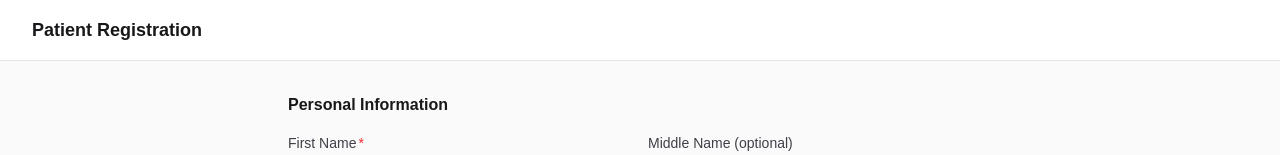
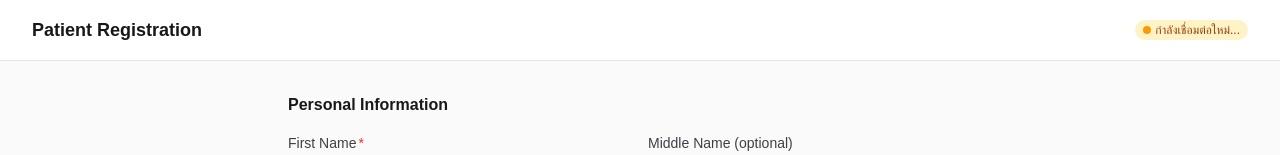
Before and after one commit to coeStrayCat/real-time-patient-input-form, a Next.js app: page /form in a window 1280 px wide. Shown: the top 155 px of the page. Built offline with nearby package versions, Linux system fonts and the light colour scheme; no server answers.

Commit message:
feat: add connection status management and display in patient form layout

```diff
--- a/app/form/page.js
+++ b/app/form/page.js
@@ -1,9 +1,10 @@
 import PatientFormLayout from "@/components/templates/PatientFormLayout";
 import PatientForm from "@/components/organisms/PatientForm";
+import PatientConnectionStatus from "@/components/organisms/PatientConnectionStatus";
 
 export default function FormPage() {
   return (
-    <PatientFormLayout>
+    <PatientFormLayout headerRight={<PatientConnectionStatus />}>
       <PatientForm />
     </PatientFormLayout>
   );
--- /dev/null
+++ b/components/molecules/ConnectionStatusBadge.jsx
@@ -0,0 +1,19 @@
+import Badge from "@/components/atoms/Badge";
+import StatusDot from "@/components/atoms/StatusDot";
+
+const STATUS_CONFIG = {
+  connected: { label: "เชื่อมต่อแล้ว", color: "green" },
+  reconnecting: { label: "กำลังเชื่อมต่อใหม่...", color: "amber" },
+  offline: { label: "ออฟไลน์", color: "zinc" },
+};
+
+export default function ConnectionStatusBadge({ status }) {
+  const config = STATUS_CONFIG[status] ?? STATUS_CONFIG.offline;
+
+  return (
+    <Badge color={config.color}>
+      <StatusDot color={config.color} />
+      {config.label}
+    </Badge>
+  );
+}
--- /dev/null
+++ b/components/organisms/PatientConnectionStatus.jsx
@@ -0,0 +1,9 @@
+"use client";
+
+import ConnectionStatusBadge from "@/components/molecules/ConnectionStatusBadge";
+import { usePatientStore } from "@/lib/store/usePatientStore";
+
+export default function PatientConnectionStatus() {
+  const status = usePatientStore((state) => state.connectionStatus);
+  return <ConnectionStatusBadge status={status} />;
+}
--- a/components/organisms/PatientForm.jsx
+++ b/components/organisms/PatientForm.jsx
@@ -28,13 +28,33 @@ export default function PatientForm() {
   const setField = usePatientStore((state) => state.setField);
   const setErrors = usePatientStore((state) => state.setErrors);
   const markSubmitted = usePatientStore((state) => state.markSubmitted);
+  const setConnectionStatus = usePatientStore((state) => state.setConnectionStatus);
   const [isSubmitting, setIsSubmitting] = useState(false);
 
   useEffect(() => {
     const patientId = getOrCreatePatientId();
     const socket = getSocket();
     socket.emit(EVENTS.PATIENT_JOIN, { patientId });
-  }, []);
+
+    function updateStatus() {
+      if (!navigator.onLine) setConnectionStatus("offline");
+      else if (socket.connected) setConnectionStatus("connected");
+      else setConnectionStatus("reconnecting");
+    }
+
+    updateStatus();
+    socket.on("connect", updateStatus);
+    socket.on("disconnect", updateStatus);
+    window.addEventListener("online", updateStatus);
+    window.addEventListener("offline", updateStatus);
+
+    return () => {
+      socket.off("connect", updateStatus);
+      socket.off("disconnect", updateStatus);
+      window.removeEventListener("online", updateStatus);
+      window.removeEventListener("offline", updateStatus);
+    };
+  }, [setConnectionStatus]);
 
   useEffect(() => {
     const patientId = getOrCreatePatientId();
--- a/components/templates/PatientFormLayout.jsx
+++ b/components/templates/PatientFormLayout.jsx
@@ -1,8 +1,9 @@
-export default function PatientFormLayout({ children }) {
+export default function PatientFormLayout({ children, headerRight }) {
   return (
     <div className="min-h-screen bg-zinc-50">
-      <header className="border-b border-zinc-200 bg-white px-4 py-4 sm:px-6 lg:px-8">
+      <header className="flex items-center justify-between border-b border-zinc-200 bg-white px-4 py-4 sm:px-6 lg:px-8">
         <h1 className="text-lg font-semibold text-zinc-900">Patient Registration</h1>
+        {headerRight}
       </header>
       <main className="mx-auto max-w-3xl px-4 py-8 sm:px-6 lg:px-8">{children}</main>
     </div>
--- a/lib/store/usePatientStore.js
+++ b/lib/store/usePatientStore.js
@@ -23,11 +23,14 @@ export const usePatientStore = create(
       values: INITIAL_VALUES,
       errors: {},
       submitted: false,
+      connectionStatus: "reconnecting",
 
       setField: (name, value) =>
         set((state) => ({ values: { ...state.values, [name]: value } })),
 
       setErrors: (errors) => set({ errors }),
+
+      setConnectionStatus: (connectionStatus) => set({ connectionStatus }),
 
       markSubmitted: () => set({ submitted: true }),
 
```
